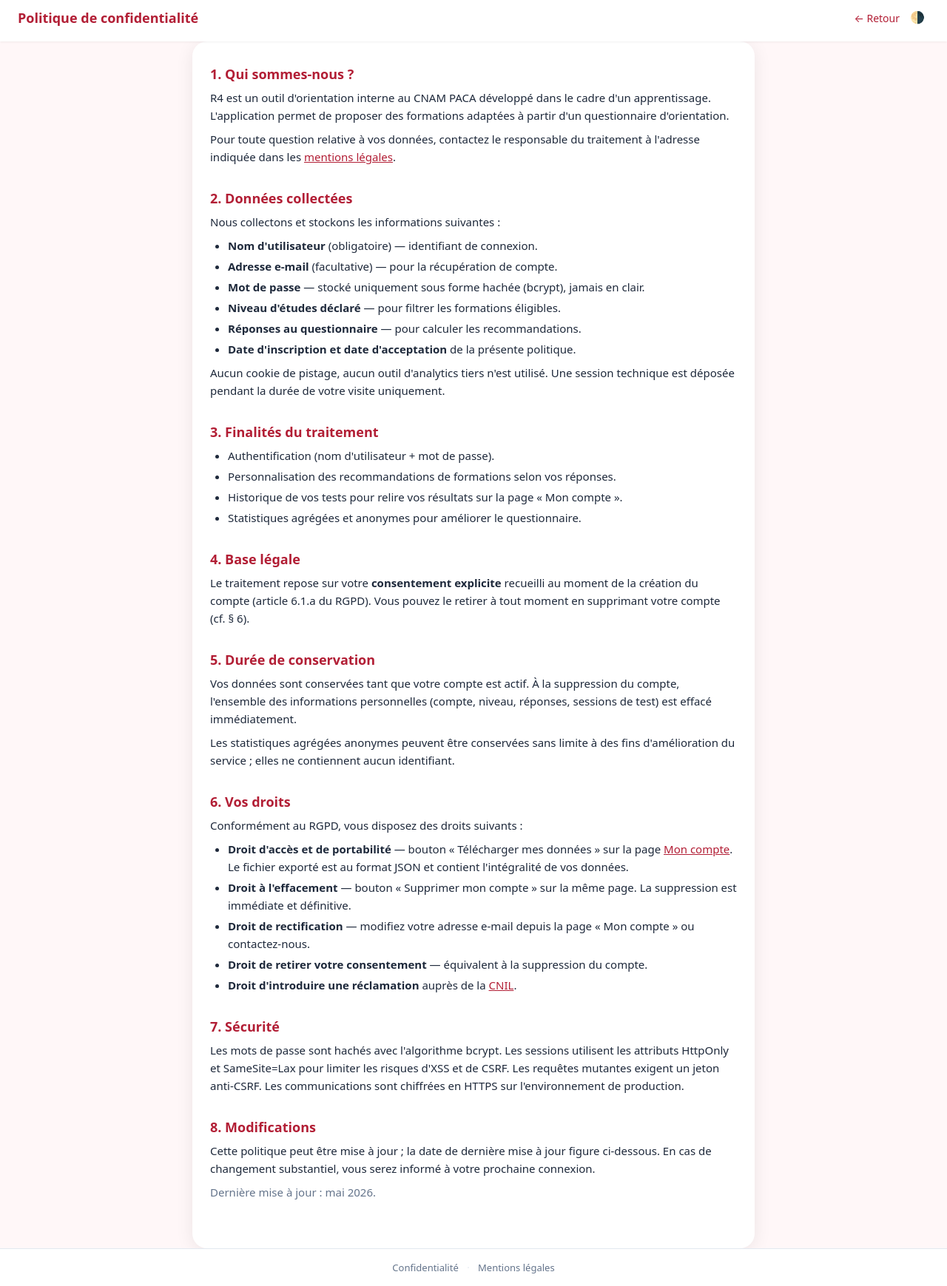
After one commit to KCVenus/r4, a PHP site: page /r4/privacy.html in a window 1280 px wide. The commit adds this page. Shown: the whole page at 74% size. Run offline with PHP 8.4, Linux system fonts and the light colour scheme.

Commit message:
feat(rgpd): minimal viable GDPR compliance
Brings R4 in line with the audit gaps identified in the planning phase:
explicit consent at signup, self-service erasure + portability, public
privacy policy + legal notice pages.

Schema (migration v9 + install.sql aligned):
- users.consent_at TIMESTAMP NULL — auditable proof of when each
  account accepted the privacy policy. NULL for accounts created
  before the migration (legal but flagged for follow-up).

Backend:
- AuthController::register now rejects the request with HTTP 422 when
  the body lacks `consent: true`. User::create stamps consent_at to
  CURRENT_TIMESTAMP at insertion.
- AuthController::deleteMe — DELETE /me. Hard-deletes the row;
  survey_responses + response_answers cascade away. Tests created by
  the user keep existing (created_by FK SET NULL) so a coordinator's
  work isn't lost. Session destroyed afterwards.
- AuthController::exportMe — GET /me/export. Streams a JSON download
  containing the user account row + all survey runs + per-run answers.
  Browser saves it via Content-Disposition: attachment.
- User::deleteById + User::exportPersonalData added; routes wired in
  api/index.php with CSRF on DELETE /me.

Frontend:
- New `privacy.html` (politique de confidentialité, FR) and
  `legal.html` (mentions légales, FR with placeholders for
  editor/host details).
- Footer with both links added on every page (index, account, admin,
  login, privacy, legal).
- login.html: consent checkbox shown in register mode only, blocking
  client-side validation + body field carried in the request.
- account.html: new "Mes données" section with download (plain
  <a download>) + delete buttons; account.js wires the destructive
  one with a confirm() and CSRF.

Hors scope (différé) :
- Banner de cookies (sessions seulement, pas de tracking).
- Age gate (15+ FR) si publication grand public.
- Auto-purge des comptes inactifs.
- Anonymisation de l'export admin CSV.

Co-Authored-By: Claude Opus 4.7 (1M context) <noreply@anthropic.com>

```diff
--- a/api/index.php
+++ b/api/index.php
@@ -71,6 +71,7 @@ if (isset($routeRoles[$route])) {
 // the token the client received from GET /csrf. hash_equals is timing-safe.
 $csrfProtected = [
     ['POST', 'auth'], ['POST', 'answers'],
+    ['DELETE', 'me'],
     ['POST', 'admin/questions'], ['PUT', 'admin/questions'], ['DELETE', 'admin/questions'],
     ['PUT', 'admin/question'],
     ['POST', 'admin/tests'], ['DELETE', 'admin/tests'],
@@ -105,6 +106,8 @@ try {
         ['GET',  'answers']    => (new AnswerController())->last(),
         ['POST', 'answers']    => (new AnswerController())->store(),
         ['GET',  'me/tests']   => (new AnswerController())->listMine(),
+        ['GET',    'me/export'] => (new AuthController())->exportMe(),
+        ['DELETE', 'me']        => (new AuthController())->deleteMe(),
         ['GET',  'stats']               => (new StatsController())->index(),
         ['GET',    'admin/questions']   => (new AdminController())->listQuestions(),
         ['POST',   'admin/questions']   => (new AdminController())->createQuestion(),
--- a/database/install.sql
+++ b/database/install.sql
@@ -19,6 +19,7 @@ CREATE TABLE IF NOT EXISTS `users` (
   `password_hash` VARCHAR(255)    NOT NULL,
   `role`          ENUM('user','admin','coordinateur') NOT NULL DEFAULT 'user',
   `created_at`    TIMESTAMP       NOT NULL DEFAULT CURRENT_TIMESTAMP,
+  `consent_at`    TIMESTAMP       NULL DEFAULT NULL,
   PRIMARY KEY (`id`),
   UNIQUE KEY `uq_username` (`username`),
   UNIQUE KEY `uq_email` (`email`)
--- /dev/null
+++ b/privacy.html
@@ -0,0 +1,98 @@
+<!DOCTYPE html>
+<html lang="fr">
+<head>
+  <meta charset="UTF-8" />
+  <meta name="viewport" content="width=device-width, initial-scale=1.0" />
+  <meta name="theme-color" content="#b21e35" media="(prefers-color-scheme: light)" />
+  <meta name="theme-color" content="#1e293b"  media="(prefers-color-scheme: dark)" />
+  <title>Politique de confidentialité — R4</title>
+  <script>(function(){try{var t=localStorage.getItem('r4-theme');if(t==='light'||t==='dark')document.documentElement.dataset.theme=t;}catch(e){}})();</script>
+  <link rel="stylesheet" href="style.css?v=20260505143837" />
+  <script defer src="theme.js?v=20260505143837"></script>
+</head>
+<body>
+
+  <header id="app-header">
+    <div class="header-top">
+      <h1 id="app-title">Politique de confidentialité</h1>
+      <div class="user-info">
+        <a href="index.html" class="link-btn">← Retour</a>
+        <button class="theme-toggle" data-theme-toggle type="button">🌗</button>
+      </div>
+    </div>
+  </header>
+
+  <main class="legal-main">
+    <section class="legal-section">
+      <h2>1. Qui sommes-nous ?</h2>
+      <p>R4 est un outil d'orientation interne au CNAM PACA développé dans le cadre d'un apprentissage. L'application permet de proposer des formations adaptées à partir d'un questionnaire d'orientation.</p>
+      <p>Pour toute question relative à vos données, contactez le responsable du traitement à l'adresse indiquée dans les <a href="legal.html">mentions légales</a>.</p>
+    </section>
+
+    <section class="legal-section">
+      <h2>2. Données collectées</h2>
+      <p>Nous collectons et stockons les informations suivantes :</p>
+      <ul>
+        <li><strong>Nom d'utilisateur</strong> (obligatoire) — identifiant de connexion.</li>
+        <li><strong>Adresse e-mail</strong> (facultative) — pour la récupération de compte.</li>
+        <li><strong>Mot de passe</strong> — stocké uniquement sous forme hachée (bcrypt), jamais en clair.</li>
+        <li><strong>Niveau d'études déclaré</strong> — pour filtrer les formations éligibles.</li>
+        <li><strong>Réponses au questionnaire</strong> — pour calculer les recommandations.</li>
+        <li><strong>Date d'inscription et date d'acceptation</strong> de la présente politique.</li>
+      </ul>
+      <p>Aucun cookie de pistage, aucun outil d'analytics tiers n'est utilisé. Une session technique est déposée pendant la durée de votre visite uniquement.</p>
+    </section>
+
+    <section class="legal-section">
+      <h2>3. Finalités du traitement</h2>
+      <ul>
+        <li>Authentification (nom d'utilisateur + mot de passe).</li>
+        <li>Personnalisation des recommandations de formations selon vos réponses.</li>
+        <li>Historique de vos tests pour relire vos résultats sur la page « Mon compte ».</li>
+        <li>Statistiques agrégées et anonymes pour améliorer le questionnaire.</li>
+      </ul>
+    </section>
+
+    <section class="legal-section">
+      <h2>4. Base légale</h2>
+      <p>Le traitement repose sur votre <strong>consentement explicite</strong> recueilli au moment de la création du compte (article 6.1.a du RGPD). Vous pouvez le retirer à tout moment en supprimant votre compte (cf. § 6).</p>
+    </section>
+
+    <section class="legal-section">
+      <h2>5. Durée de conservation</h2>
+      <p>Vos données sont conservées tant que votre compte est actif. À la suppression du compte, l'ensemble des informations personnelles (compte, niveau, réponses, sessions de test) est effacé immédiatement.</p>
+      <p>Les statistiques agrégées anonymes peuvent être conservées sans limite à des fins d'amélioration du service ; elles ne contiennent aucun identifiant.</p>
+    </section>
+
+    <section class="legal-section">
+      <h2>6. Vos droits</h2>
+      <p>Conformément au RGPD, vous disposez des droits suivants :</p>
+      <ul>
+        <li><strong>Droit d'accès et de portabilité</strong> — bouton « Télécharger mes données » sur la page <a href="account.html">Mon compte</a>. Le fichier exporté est au format JSON et contient l'intégralité de vos données.</li>
+        <li><strong>Droit à l'effacement</strong> — bouton « Supprimer mon compte » sur la même page. La suppression est immédiate et définitive.</li>
+        <li><strong>Droit de rectification</strong> — modifiez votre adresse e-mail depuis la page « Mon compte » ou contactez-nous.</li>
+        <li><strong>Droit de retirer votre consentement</strong> — équivalent à la suppression du compte.</li>
+        <li><strong>Droit d'introduire une réclamation</strong> auprès de la <a href="https://www.cnil.fr" target="_blank" rel="noopener">CNIL</a>.</li>
+      </ul>
+    </section>
+
+    <section class="legal-section">
+      <h2>7. Sécurité</h2>
+      <p>Les mots de passe sont hachés avec l'algorithme bcrypt. Les sessions utilisent les attributs HttpOnly et SameSite=Lax pour limiter les risques d'XSS et de CSRF. Les requêtes mutantes exigent un jeton anti-CSRF. Les communications sont chiffrées en HTTPS sur l'environnement de production.</p>
+    </section>
+
+    <section class="legal-section">
+      <h2>8. Modifications</h2>
+      <p>Cette politique peut être mise à jour ; la date de dernière mise à jour figure ci-dessous. En cas de changement substantiel, vous serez informé à votre prochaine connexion.</p>
+      <p class="muted">Dernière mise à jour : mai 2026.</p>
+    </section>
+  </main>
+
+  <footer class="app-footer">
+    <a href="privacy.html">Confidentialité</a>
+    <span class="footer-sep">·</span>
+    <a href="legal.html">Mentions légales</a>
+  </footer>
+
+</body>
+</html>
--- a/style.css
+++ b/style.css
@@ -1533,6 +1533,94 @@ section[id^="view-"].active {
 .check-test .test-name { flex: 1; font-size: 0.875rem; }
 .check-test .test-meta { font-size: 0.75rem; }
 
+/* ── Legal pages (privacy.html, legal.html) ──────────────────────────────── */
+.legal-main {
+  flex: 1;
+  max-width: 760px;
+  width: 100%;
+  margin: 0 auto;
+  padding: var(--space-xl) var(--space-lg);
+}
+
+.legal-section { margin-bottom: var(--space-xl); }
+.legal-section h2 {
+  font-size: 1.125rem;
+  font-weight: 700;
+  margin-bottom: var(--space-sm);
+  color: var(--color-primary);
+}
+.legal-section p,
+.legal-section ul {
+  font-size: 0.9375rem;
+  line-height: 1.6;
+  margin-bottom: var(--space-sm);
+}
+.legal-section ul { padding-left: var(--space-lg); }
+.legal-section li { margin-bottom: var(--space-xs); }
+.legal-section a {
+  color: var(--color-primary);
+  text-decoration: underline;
+}
+
+/* ── Footer (privacy + legal links) ──────────────────────────────────────── */
+.app-footer {
+  margin-top: auto;
+  padding: var(--space-md) var(--space-lg);
+  border-top: 1px solid var(--color-border);
+  background: var(--color-surface);
+  text-align: center;
+  font-size: 0.8125rem;
+  color: var(--color-text-muted);
+}
+.app-footer a {
+  color: var(--color-text-muted);
+  text-decoration: none;
+}
+.app-footer a:hover {
+  color: var(--color-primary);
+  text-decoration: underline;
+}
+.app-footer .footer-sep {
+  margin: 0 var(--space-sm);
+  color: var(--color-border);
+}
+
+/* ── Account: "Mes données" GDPR controls ────────────────────────────────── */
+.gdpr-section {
+  margin-top: var(--space-xl);
+  padding-top: var(--space-xl);
+  border-top: 1px solid var(--color-border);
+}
+.gdpr-actions {
+  display: flex;
+  flex-direction: column;
+  gap: var(--space-sm);
+  max-width: 320px;
+}
+.gdpr-actions .btn-secondary,
+.gdpr-actions .btn-danger {
+  width: 100%;
+}
+.btn-danger {
+  display: block;
+  min-height: 48px;
+  padding: var(--space-sm) var(--space-lg);
+  font-family: var(--font-body);
+  font-size: 1rem;
+  font-weight: 600;
+  background: transparent;
+  color: #b91c1c;
+  border: 2px solid #fca5a5;
+  border-radius: var(--radius-lg);
+  cursor: pointer;
+  transition: background var(--transition-fast), color var(--transition-fast);
+}
+.btn-danger:hover {
+  background: #b91c1c;
+  color: #fff;
+  border-color: #b91c1c;
+}
+
 @media (prefers-color-scheme: dark) {
   :root:not([data-theme="light"]) .tag-quick { color: #fbbf24; }
 }
```
Also changed, not shown: account.html (+22 -3 lines), account.js (+28 -0 lines), admin.html (+9 -3 lines), app/Controllers/AuthController.php (+51 -0 lines), app/Models/User.php (+69 -1 lines), database/migration_v9_rgpd.sql (added, +24 -0 lines), index.html (+9 -3 lines), legal.html (added, +69 -0 lines), login.html (+34 -4 lines).
